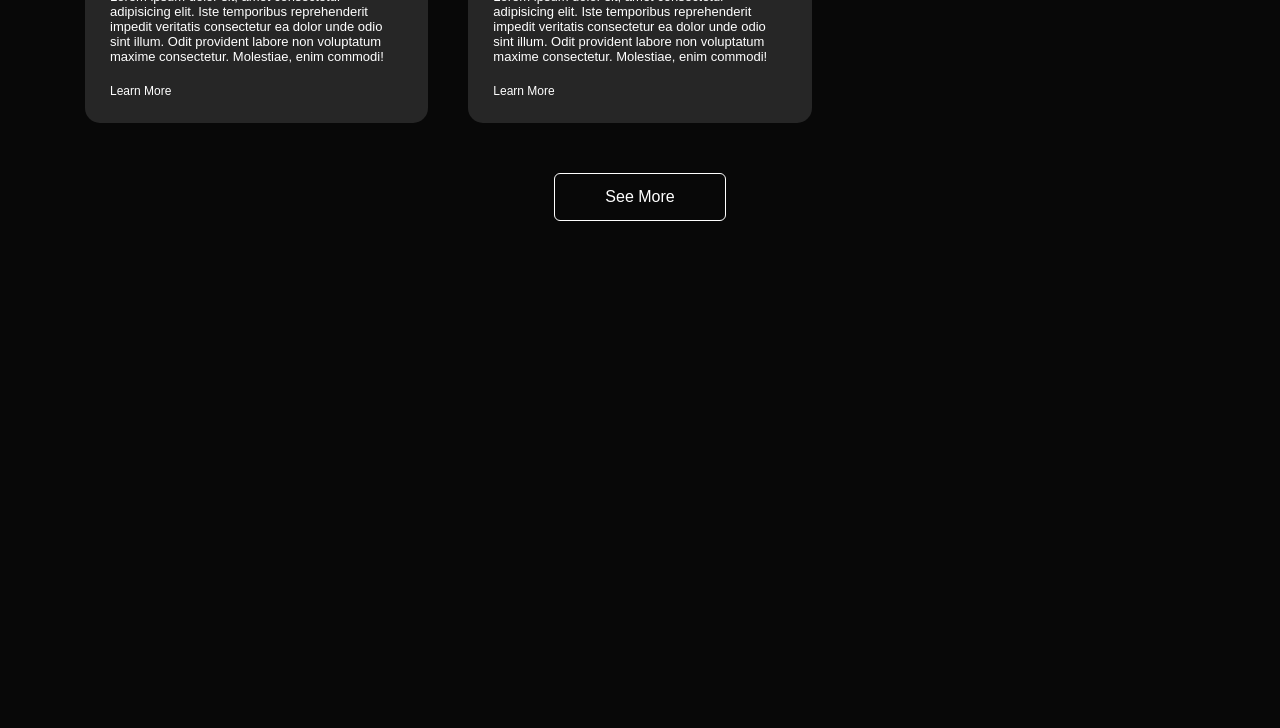
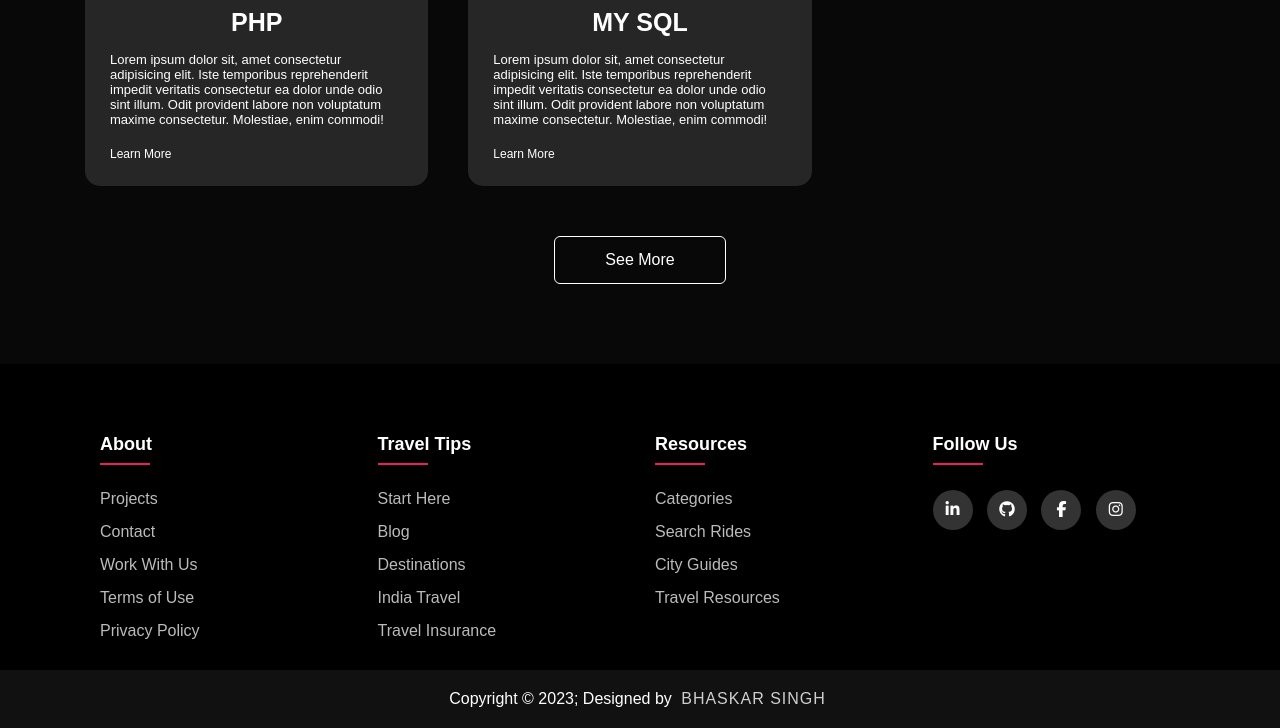
Before and after one commit to Bunnyy0905/Portfolio_Website, a plain HTML site: page index.html in a window 1280 px wide. Shown: the part 2676-3404 px from the top of the page. Before the commit the page ends 2977 px from the top, so only its background shows below. Drawn offline with Linux system fonts and the light colour scheme.

Commit message:
Update index.html

```diff
--- a/index.html
+++ b/index.html
@@ -5,6 +5,7 @@
     <meta charset="UTF-8">
     <meta name="viewport" content="width=device-width, initial-scale=1.0">
     <title>Document</title>
+    <link rel="stylesheet" href="https://cdnjs.cloudflare.com/ajax/libs/font-awesome/6.5.1/css/all.min.css">
     <link rel="stylesheet" href="index.css">
 </head>
 
@@ -15,8 +16,8 @@
             <nav>
                 <ul>
                     <li><a href="#">Home</a></li>
-                    <li><a href="#">About</a></li>
-                    <li><a href="#">Services</a></li>
+                    <li><a href="#about">About</a></li>
+                    <li><a href="#services">Services</a></li>
                     <li><a href="#">Portfolio</a></li>
                     <li><a href="#">Contact</a></li>
                 </ul>
@@ -37,8 +38,7 @@
                 </div>
                 <div class="about-col2">
                     <h1>About Me</h1>
-                    <p>Lorem ipsum dolor sit amet consectetur adipisicing elit. Et vero omnis similique obcaecati at
-                        aperiam. Expedita, soluta. Ex, ipsam molestias.</p>
+                    <!-- <p>Like to code in python. Want to become a Full-Stack Developer. Hobbies are Chess as an indoor games and badminton as an outdoor games.</p> -->
                     <div class="tab-titles">
                         <p class="tab-links active-link" onclick="opentab('skills')">Skills</p>
                         <p class="tab-links" onclick="opentab('experience')">Experience</p>
@@ -80,12 +80,13 @@
 
     </div>
 
+
     <!--Services-->
     <div id="services">
         <div class="container">
-            <h1 class="subtitle">Experience In</h1>
+            <h1 class="heading">Experience In</h1>
             <div class="services-list">
-                <div>
+                <div class="services">
                     <img src="images/HTML.jpeg" alt="">
                     <h2>HTML 5</h2>
                     <p>Lorem ipsum dolor sit, amet consectetur adipisicing elit. Iste temporibus reprehenderit impedit
@@ -103,7 +104,8 @@
                 </div>
                 <div>
                     <img src="images/js.jpeg" alt="">
-                    <h2>Java Script</Script></h2>
+                    <h2>Java Script</Script>
+                    </h2>
                     <p>Lorem ipsum dolor sit, amet consectetur adipisicing elit. Iste temporibus reprehenderit impedit
                         veritatis consectetur ea dolor unde odio sint illum. Odit provident labore non voluptatum maxime
                         consectetur. Molestiae, enim commodi!</p>
@@ -125,7 +127,7 @@
                     <p>Lorem ipsum dolor sit, amet consectetur adipisicing elit. Iste temporibus reprehenderit impedit
                         veritatis consectetur ea dolor unde odio sint illum. Odit provident labore non voluptatum maxime
                         consectetur. Molestiae, enim commodi!</p>
-                        <a href="https://www.w3schools.com/python/default.asp" target="blank" >Learn More</a>
+                    <a href="https://www.w3schools.com/python/default.asp" target="blank">Learn More</a>
                 </div>
                 <div>
                     <img src="images/java.jpeg" alt="">
@@ -190,6 +192,68 @@
 
     </div>
 
+    <!-- footer -->
+    <div class="footer">
+        <div class="container">
+            <div class="row">
+                <div class="footer-col">
+                    <h4>About</h4>
+                    <ul>
+                        <li><a href="#">Projects</a></li>
+                        <li><a href="#">Contact</a></li>
+                        <li><a href="#">Work With Us</a></li>
+                        <li><a href="#">Terms of Use</a></li>
+                        <li><a href="#">Privacy Policy</a></li>
+                    </ul>
+
+                    <!-- Bhaskar Singh Bhakuni<br>
+                    Web Developer<br>
+                    bhaskarsinghbhakuni1273@gmail.com
+                    <a href="#"><i class="fab fa-phone">                    +91 8356013824
+                    </i></a> -->
+                </div>
+                <div class="footer-col">
+                    <h4>Travel Tips</h4>
+                    <ul>
+                        <li><a href="#">Start Here</a></li>
+                        <li><a href="#">Blog</a></li>
+                        <li><a href="#">Destinations</a></li>
+                        <li><a href="#">India Travel</a></li>
+                        <li><a href="#">Travel Insurance</a></li>
+
+                    </ul>
+                </div>
+                <div class="footer-col">
+                    <h4>Resources</h4>
+                    <ul>
+                        <li><a href="#">Categories</a></li>
+                        <li><a href="#">Search Rides</a></li>
+                        <li><a href="#">City Guides</a></li>
+                        <li><a href="#">Travel Resources</a></li>
+
+                    </ul>
+                </div>
+                <div class="footer-col">
+                    <h4>Follow Us</h4>
+                    <div class="social-links">
+                        <a href="https://www.linkedin.com/in/bhaskar-singh-bhakuni-b90534246/"><i class="fab fa-linkedin-in"></i></a>
+                        <a href="https://github.com/Bunnyy0905"><i class="fab fa-github"></i></a>
+                        <a href="https://www.facebook.com/bhaskarsingh.bhakuni.79/"><i class="fab fa-facebook-f"></i></a>
+                        <!-- <a href="#"><i class="fab fa-twitter"></i></a> -->
+                        <a href="https://www.instagram.com/geothunder_1273/"><i class="fab fa-instagram"></i></a>
+
+                    </div>
+                </div>
+
+            </div>
+        </div>
+        <div class="footer-Bottom">
+            <p>Copyright &copy; 2023; Designed by <span class="designer">Bhaskar Singh</span></p>
+
+
+        </div>
+    </div>
+
     <script>
         var tablinks = document.getElementsByClassName("tab-links");
         var tabcontents = document.getElementsByClassName("tab-contents");
@@ -210,9 +274,9 @@
 
         // Show More
         const showmore = document.querySelector('.select-more');
-let currentItems=3;
-showmore.addEventListener('click', (e)=> {
-    const elementList=[...document.querySelectorAll('.services-list')];
+        let currentItems = 3;
+        showmore.addEventListener('click', (e) => {
+            const elementList = [...document.querySelectorAll('.services-list')];
 
         })
 
```
Lines whose indentation alone changed are shown as unchanged.
